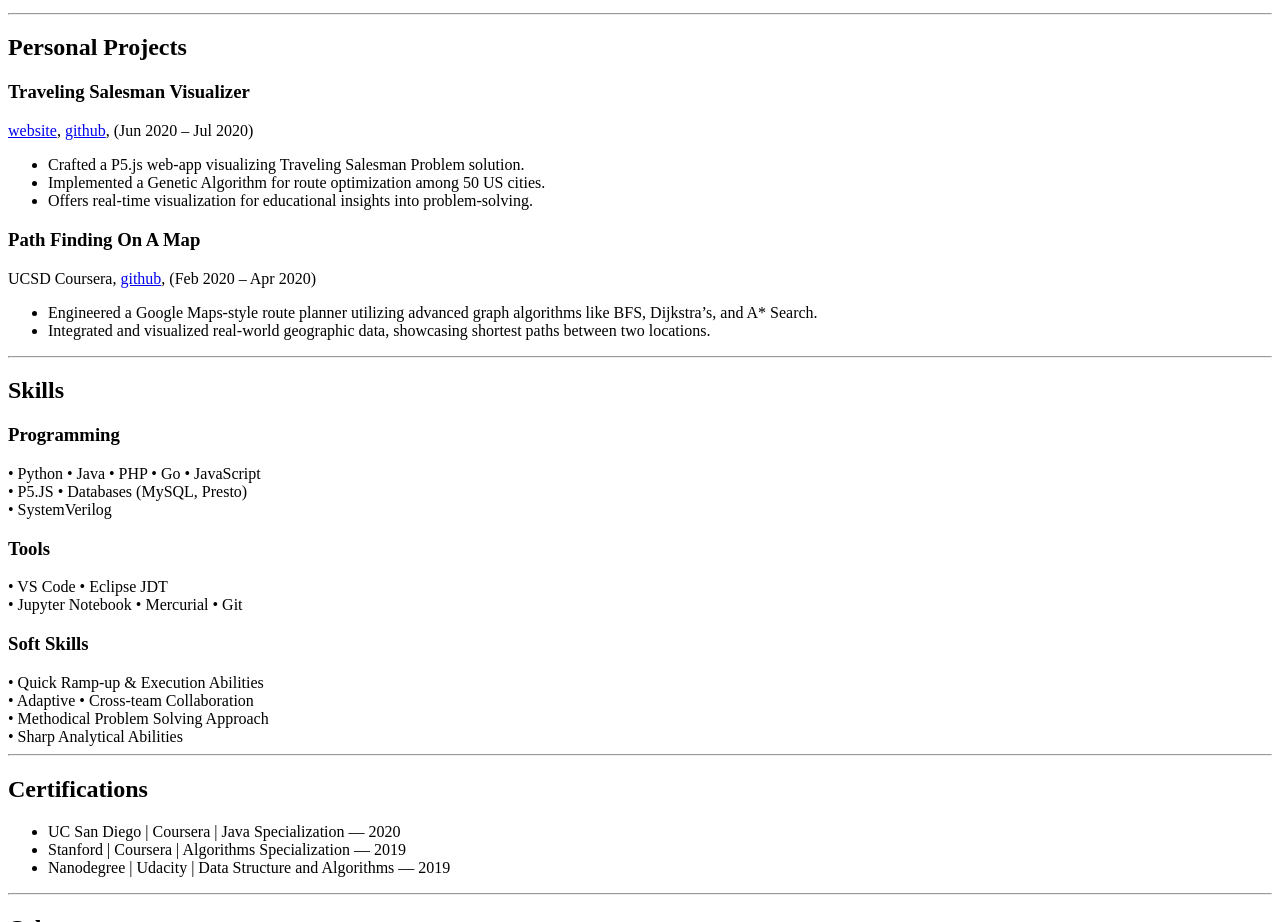
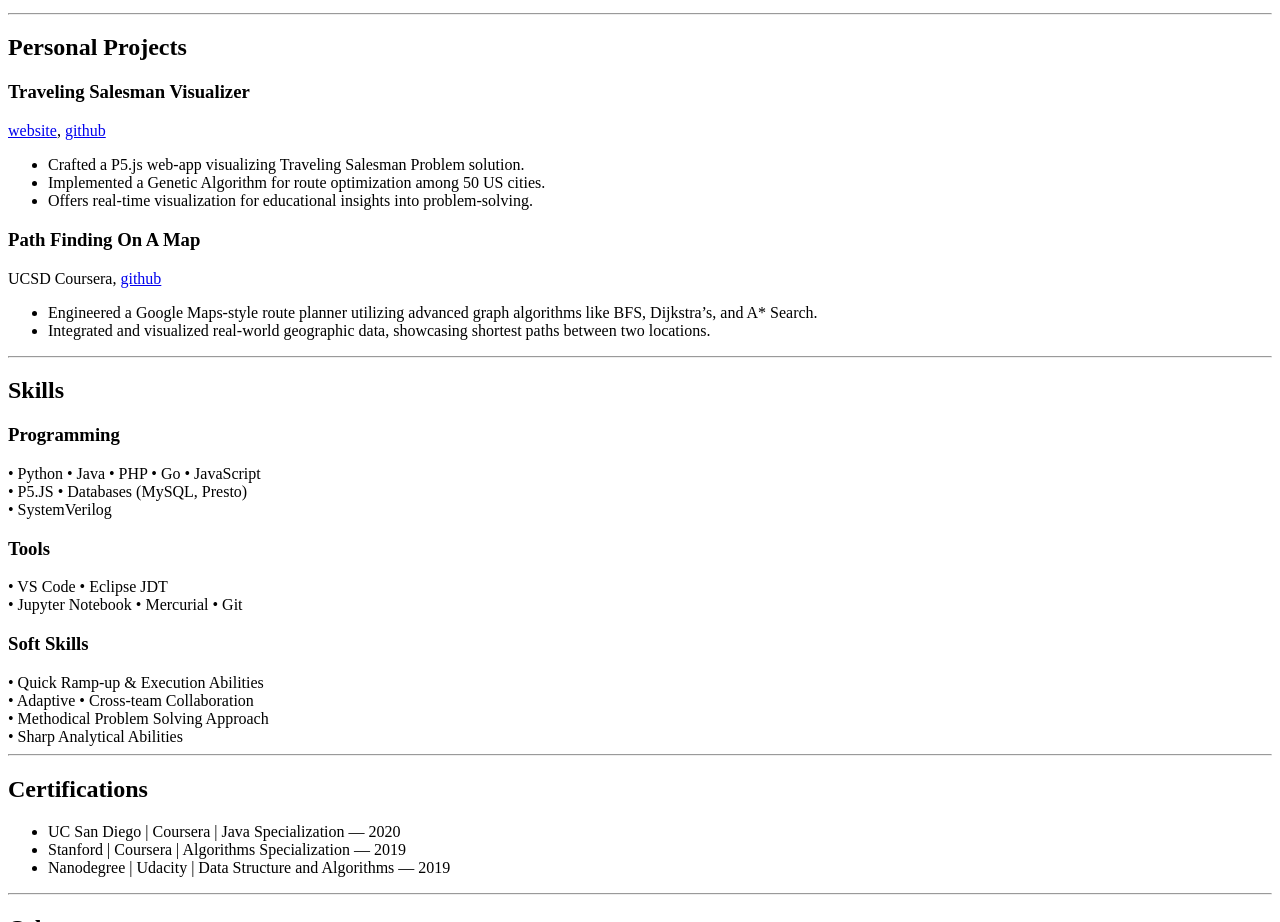
Before and after one commit to jitendrabhamare/my-resume, a plain HTML site: page index.html in a window 1280 px wide. Shown: the part 1081-2003 px from the top of the page. Drawn offline with Linux system fonts and the light colour scheme.

Commit message:
Update index.html

```diff
--- a/index.html
+++ b/index.html
@@ -58,8 +58,7 @@
     <h3>Traveling Salesman Visualizer</h3>
     <p>
         <a href="https://jitendrabhamare.github.io/p5js_sketch/TSP-MinDistance-GA/"> website</a>,
-        <a href="https://github.com/jitendrabhamare/p5js_sketch/tree/gh-pages/TSP-MinDistance-GA">github</a>,
-        (Jun 2020 – Jul 2020)
+        <a href="https://github.com/jitendrabhamare/p5js_sketch/tree/gh-pages/TSP-MinDistance-GA">github</a>
     </p>
     <ul>
         <li>Crafted a P5.js web-app visualizing Traveling Salesman Problem solution.</li>
@@ -70,8 +69,7 @@
     <h3>Path Finding On A Map</h3>
     <p>
         UCSD Coursera,
-        <a href="https://github.com/jitendrabhamare/UCSDGraphs">github</a>,
-        (Feb 2020 – Apr 2020)
+        <a href="https://github.com/jitendrabhamare/UCSDGraphs">github</a>
     </p>
     <ul>
         <li>Engineered a Google Maps-style route planner utilizing advanced graph algorithms like BFS, Dijkstra’s, and
```
